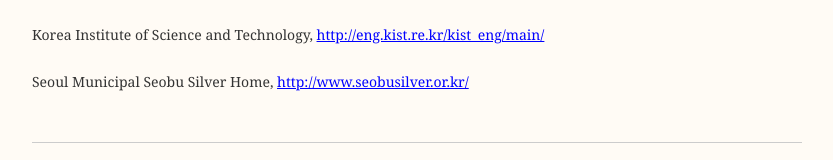
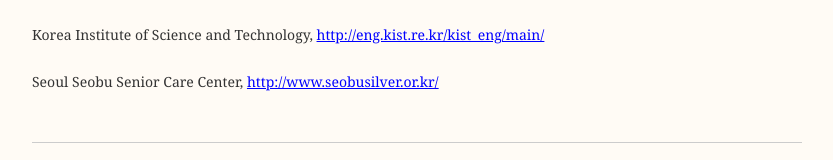
Before and after one commit to kanngo17/smarthome, a website: page collaboration.html in a window 1280 px wide. Shown: the part 442-602 px from the top of the page, without its empty margins (223-1056 px from the left). Drawn offline with Linux system fonts and the light colour scheme.

Commit message:
collaboration 수정

```diff
--- a/collaboration.html
+++ b/collaboration.html
@@ -92,7 +92,7 @@
 <p>Center for Eldercare and Rehabilitation Technology, <a href="http://eldertech.missouri.edu/index.html" style="color:blue">http://eldertech.missouri.edu/index.html</a></p>
 <p>Kyung Hee University, <a href="http://www.khu.ac.kr/main.do" style="color:blue">http://www.khu.ac.kr/main.do</a></p>
 <p>Korea Institute of Science and Technology, <a href="http://eng.kist.re.kr/kist_eng/main/" style="color:blue">http://eng.kist.re.kr/kist_eng/main/</a></p>
-<p>Seoul Municipal Seobu Silver Home, <a href="http://www.seobusilver.or.kr/" style="color:blue">http://www.seobusilver.or.kr/</a></p>
+<p> Seoul Seobu Senior Care Center, <a href="http://www.seobusilver.or.kr/" style="color:blue">http://www.seobusilver.or.kr/</a></p>
 											</div><!-- .entry-content -->
 		</div><!-- #post-## -->
 
```
